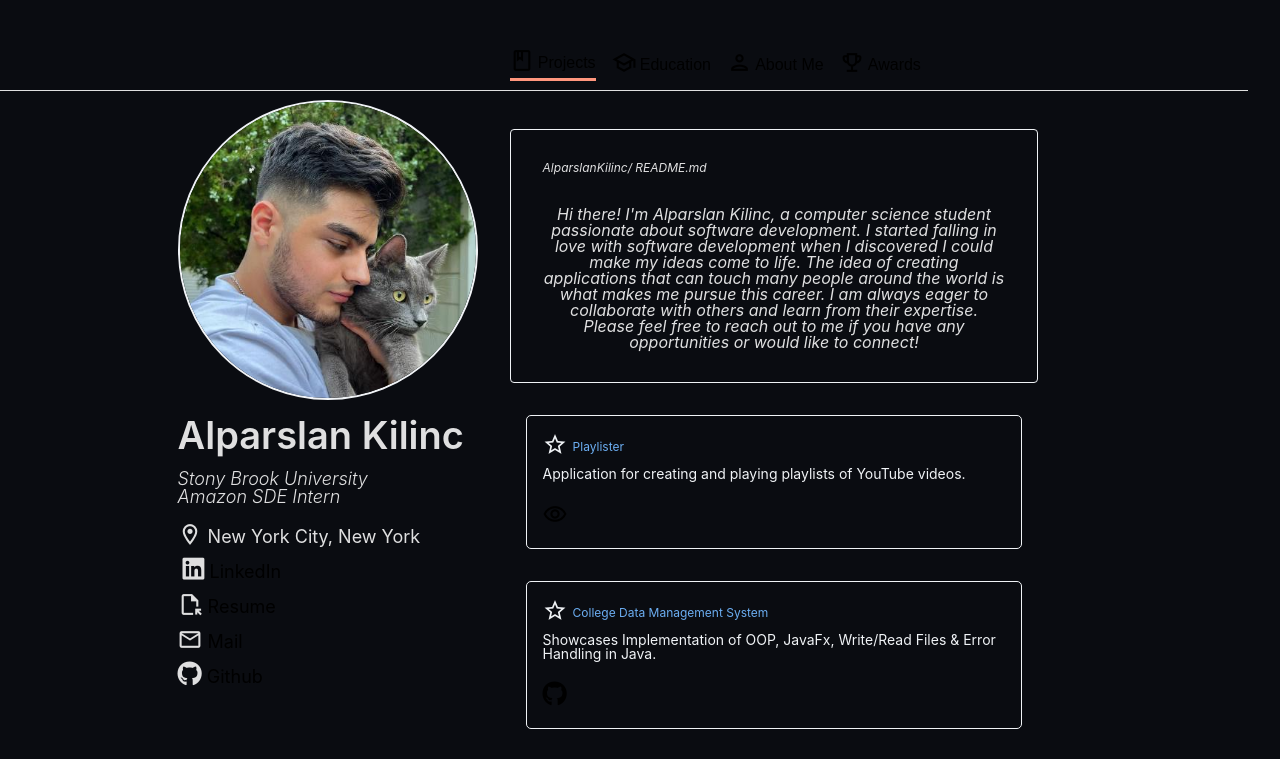
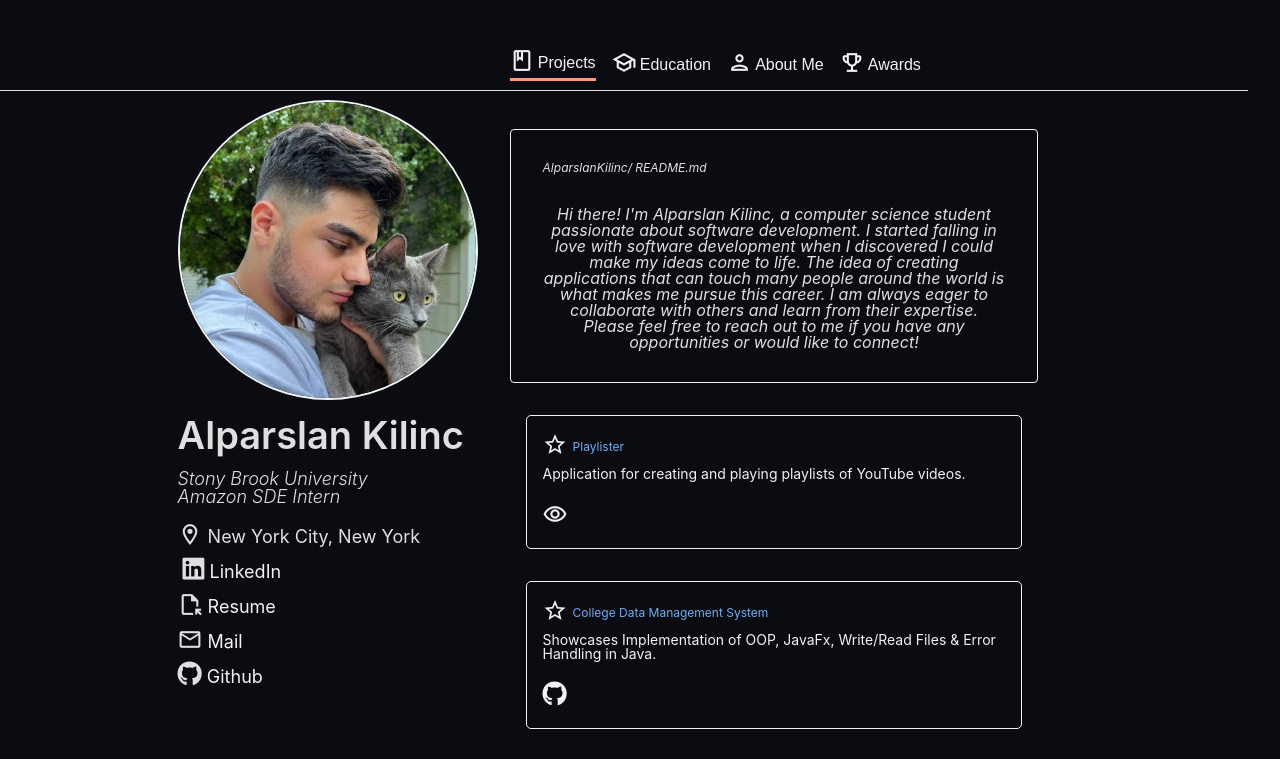
Before and after one commit to AlparslanKilinc/Personal-Website, a React (Vite) app in the folder personal-project/: page / in a window 1280 px wide. Shown: the top 759 px of the page. Built offline with nearby package versions, Linux system fonts and the light colour scheme.

Commit message:
change a element color to white

```diff
--- a/personal-project/src/css/navbar.css
+++ b/personal-project/src/css/navbar.css
@@ -21,7 +21,8 @@
   font-size: 1em;
   font-weight: 500;
   cursor: pointer;
-  transition: border-color 0.25s
+  transition: border-color 0.25s;
+  color: #f0f3f6;
 }
 .material-icons-outlined{
     margin-bottom: 5px;
--- a/personal-project/src/css/sidebar.css
+++ b/personal-project/src/css/sidebar.css
@@ -58,7 +58,7 @@ a{
     -moz-appearance:button;
     appearance: none;
     text-decoration: none;
-    color: initial;
+    color: #f0f3f6;
 }
 @media screen and (max-width: 425px) {
   .sidebar{
```
